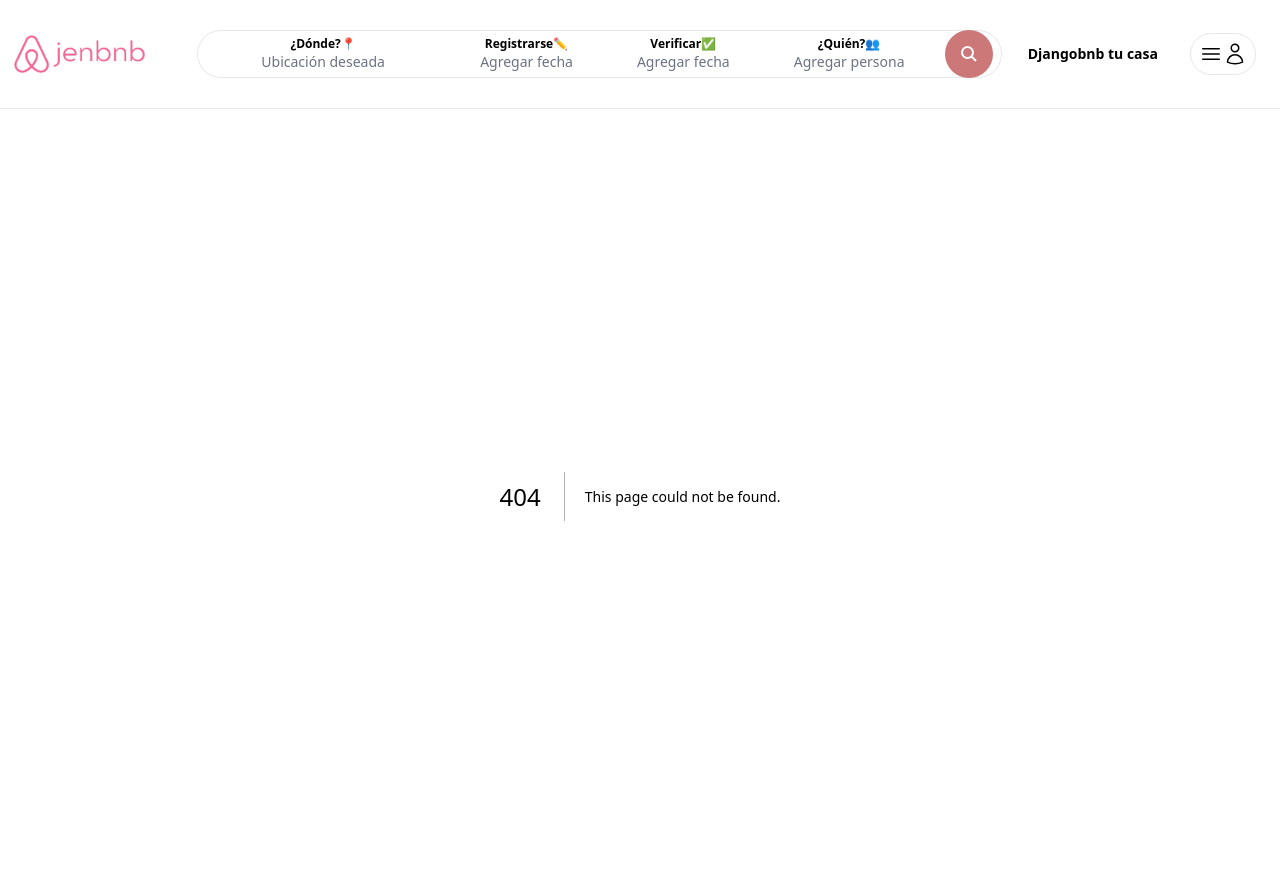
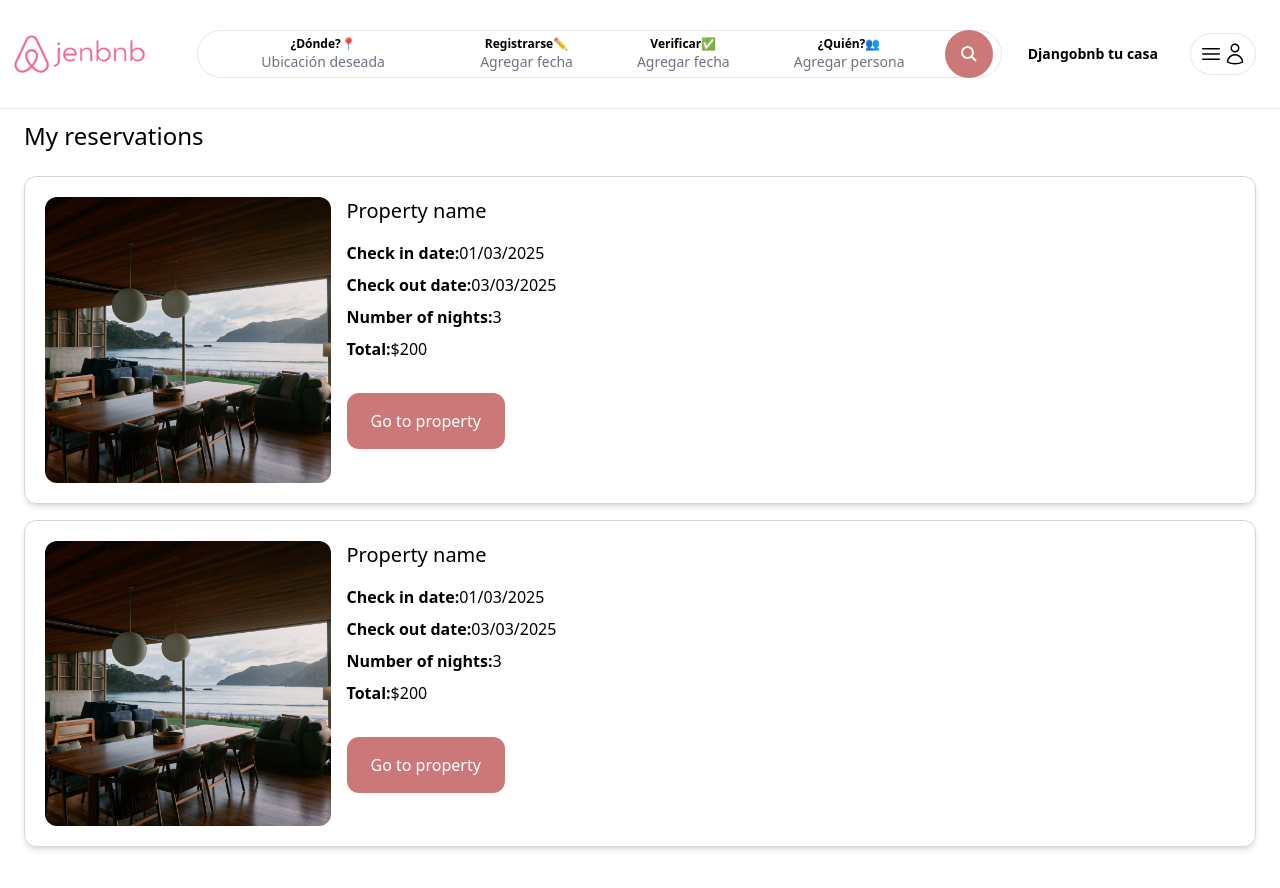
Before and after one commit to Jennysitamon/airbnb-clone, a Next.js app: page /myreservations in a window 1280 px wide. Before the commit this address had no page. Shown: the top 888 px of the page. Built offline with nearby package versions, Linux system fonts and the light colour scheme.

Commit message:
07 My reservations(static)

```diff
--- /dev/null
+++ b/app/myreservations/page.tsx
@@ -0,0 +1,61 @@
+import Image from "next/image";
+
+const MyReservationsPage = () => {
+    return (
+        <main className="max-w-[1500px] mx-auto px-6 pb-6 mt-6">
+            <h1 className="my-6 text-2xl">My reservations</h1>
+
+            <div className="space-y-4">
+                <div className="p-5 grid grid-cols-1 md:grid-cols-4 gap-4 shadow-md border border-gray-300 rounded-xl">
+                    <div className="col-span-1">
+                        <div className="relative overflow-hidden aspect-square rounded-xl">
+                            <Image
+                                fill
+                                src="/playa_1.png"
+                                className="hover:scale-110 object-cover transition h-full w-full"
+                                alt="Beach House"
+                            />
+                        </div>
+                    </div>
+
+                    <div className="col-span-3 md:col-span-3">
+                        <h2 className="mb-4 text-xl">Property name</h2>
+                        <p className="mb-2"><strong>Check in date:</strong>01/03/2025</p>
+                        <p className="mb-2"><strong>Check out date:</strong>03/03/2025</p>
+
+                        <p className="mb-2"><strong>Number of nights:</strong>3</p>
+                        <p className="mb-2"><strong>Total:</strong>$200</p>
+
+                        <div className="mt-6 inline-block cursor-pointer py-4 px-6 bg-airbnb text-white rounded-xl">Go to property</div>
+                    </div>
+                </div>
+
+                <div className="p-5 grid grid-cols-1 md:grid-cols-4 gap-4 shadow-md border border-gray-300 rounded-xl">
+                    <div className="col-span-1">
+                        <div className="relative overflow-hidden aspect-square rounded-xl">
+                            <Image
+                                fill
+                                src="/playa_1.png"
+                                className="hover:scale-110 object-cover transition h-full w-full"
+                                alt="Beach House"
+                            />
+                        </div>
+                    </div>
+
+                    <div className="col-span-3 md:col-span-3">
+                        <h2 className="mb-4 text-xl">Property name</h2>
+                        <p className="mb-2"><strong>Check in date:</strong>01/03/2025</p>
+                        <p className="mb-2"><strong>Check out date:</strong>03/03/2025</p>
+
+                        <p className="mb-2"><strong>Number of nights:</strong>3</p>
+                        <p className="mb-2"><strong>Total:</strong>$200</p>
+
+                        <div className="mt-6 inline-block cursor-pointer py-4 px-6 bg-airbnb text-white rounded-xl">Go to property</div>
+                    </div>
+                </div>
+            </div>
+        </main>
+    )
+}
+
+export default MyReservationsPage;
```
